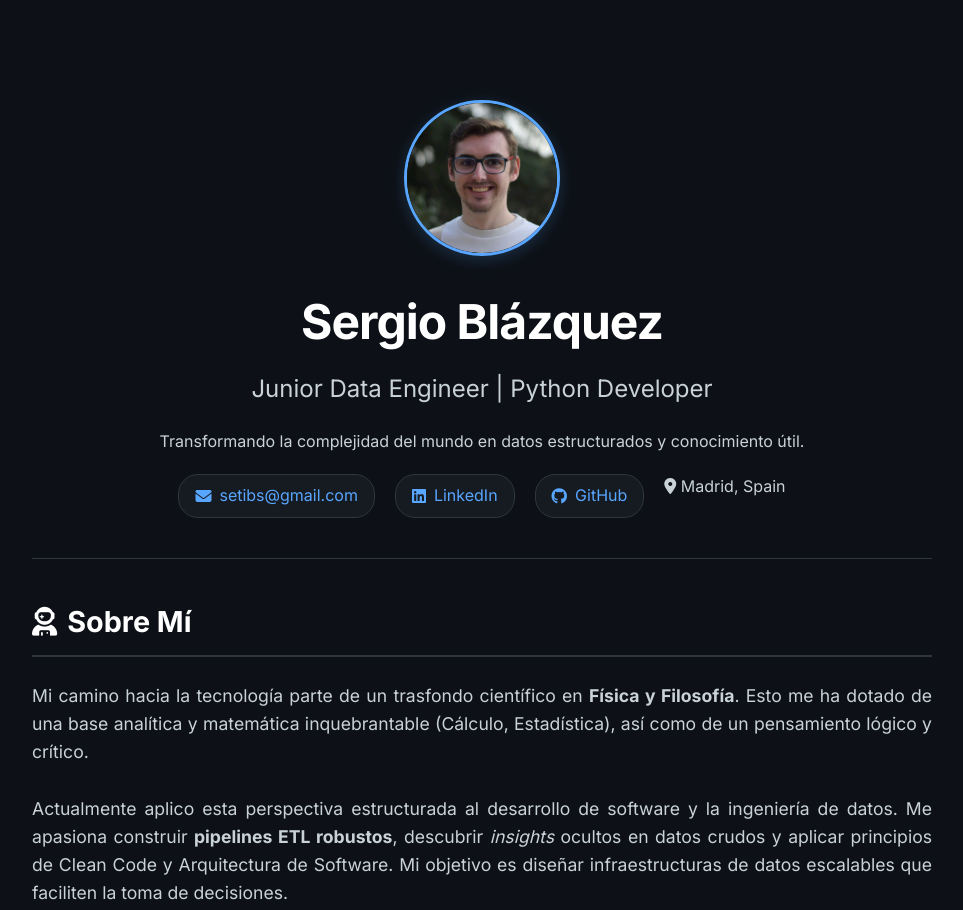
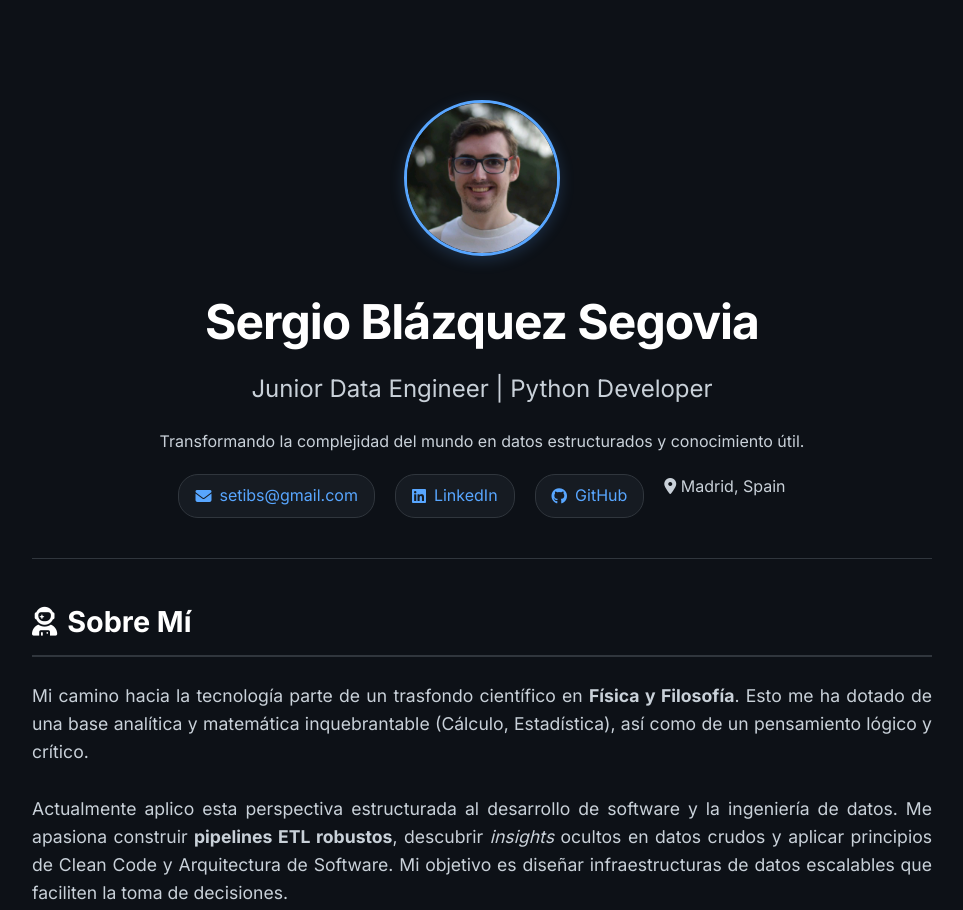
Before and after one commit to quince-byte/Portafolio, a plain HTML site: page index.html in a window 1280 px wide. Shown: the top 910 px of the page, without its empty margins (158-1121 px from the left). Drawn offline with Linux system fonts and the light colour scheme.

Commit message:
Añadido 2º apellido

```diff
--- a/index.html
+++ b/index.html
@@ -244,7 +244,7 @@
         <!-- CABECERA -->
         <header>
              <img src="https://github.com/quince-byte/Portafolio/blob/b4d560c4f6a35a0d119f1cd55bc424087de1a36c/1679662323745.jpeg?raw=true" alt="Foto de Sergio Blázquez" class="profile-img">
-            <h1>Sergio Blázquez</h1>
+            <h1>Sergio Blázquez Segovia</h1>
             <h2>Junior Data Engineer | Python Developer</h2>
             <p>Transformando la complejidad del mundo en datos estructurados y conocimiento útil.</p>
 
```
